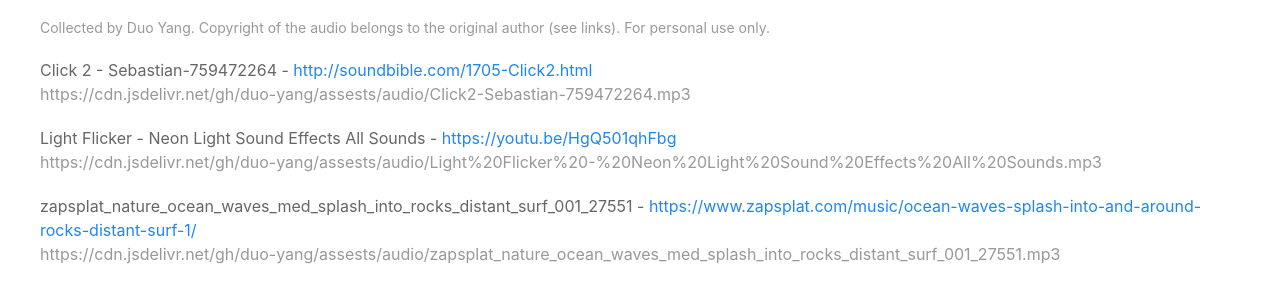
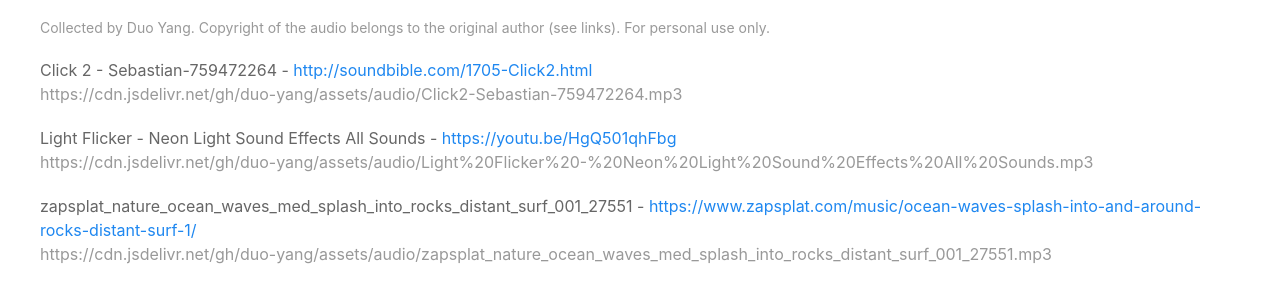
Before and after one commit to duo-yang/assests, a plain HTML site: page index.html in a window 1280 px wide. Shown: the part 92-394 px from the top of the page. Drawn offline with nearby package versions, Linux system fonts and the light colour scheme.

Commit message:
Update index.html

```diff
--- a/index.html
+++ b/index.html
@@ -20,8 +20,8 @@
     <a href="audio/Click2-Sebastian-759472264.mp3" class="uk-link-heading">Click 2 - Sebastian-759472264</a> -
     <a href="http://soundbible.com/1705-Click2.html">http://soundbible.com/1705-Click2.html</a> <br>
     <a class="uk-link-muted"
-       href="https://cdn.jsdelivr.net/gh/duo-yang/assests/audio/Click2-Sebastian-759472264.mp3">
-      https://cdn.jsdelivr.net/gh/duo-yang/assests/audio/Click2-Sebastian-759472264.mp3
+       href="https://cdn.jsdelivr.net/gh/duo-yang/assets/audio/Click2-Sebastian-759472264.mp3">
+      https://cdn.jsdelivr.net/gh/duo-yang/assets/audio/Click2-Sebastian-759472264.mp3
     </a>
   </p>
   <p>
@@ -29,8 +29,8 @@
       Light Flicker - Neon Light Sound Effects All Sounds</a> -
     <a href="https://youtu.be/HgQ501qhFbg">https://youtu.be/HgQ501qhFbg</a> <br>
     <a class="uk-link-muted"
-       href="https://cdn.jsdelivr.net/gh/duo-yang/assests/audio/Light%20Flicker%20-%20Neon%20Light%20Sound%20Effects%20All%20Sounds.mp3">
-      https://cdn.jsdelivr.net/gh/duo-yang/assests/audio/Light%20Flicker%20-%20Neon%20Light%20Sound%20Effects%20All%20Sounds.mp3
+       href="https://cdn.jsdelivr.net/gh/duo-yang/assets/audio/Light%20Flicker%20-%20Neon%20Light%20Sound%20Effects%20All%20Sounds.mp3">
+      https://cdn.jsdelivr.net/gh/duo-yang/assets/audio/Light%20Flicker%20-%20Neon%20Light%20Sound%20Effects%20All%20Sounds.mp3
     </a>
   </p>
   <p>
@@ -39,8 +39,8 @@
     <a href="https://www.zapsplat.com/music/ocean-waves-splash-into-and-around-rocks-distant-surf-1/">
       https://www.zapsplat.com/music/ocean-waves-splash-into-and-around-rocks-distant-surf-1/</a> <br>
     <a class="uk-link-muted"
-       href="https://cdn.jsdelivr.net/gh/duo-yang/assests/audio/zapsplat_nature_ocean_waves_med_splash_into_rocks_distant_surf_001_27551.mp3">
-      https://cdn.jsdelivr.net/gh/duo-yang/assests/audio/zapsplat_nature_ocean_waves_med_splash_into_rocks_distant_surf_001_27551.mp3
+       href="https://cdn.jsdelivr.net/gh/duo-yang/assets/audio/zapsplat_nature_ocean_waves_med_splash_into_rocks_distant_surf_001_27551.mp3">
+      https://cdn.jsdelivr.net/gh/duo-yang/assets/audio/zapsplat_nature_ocean_waves_med_splash_into_rocks_distant_surf_001_27551.mp3
     </a>
   </p>
 
```
